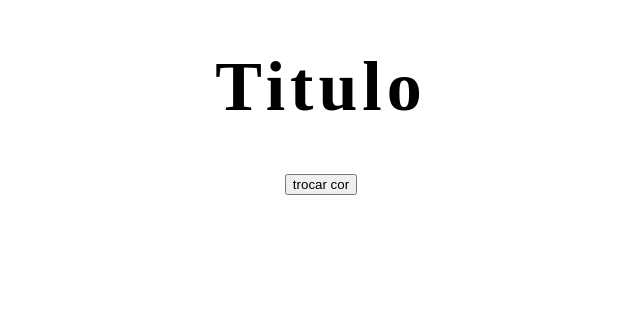
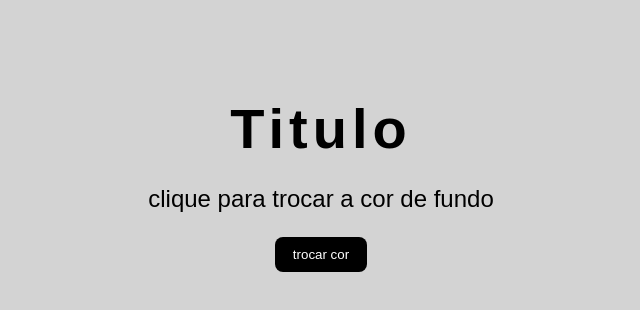
Before and after one commit to Gian-vie/web-Basic, a plain HTML site: page index.html in a window 1280 px wide. Shown: the whole page, without its empty margins (319-959 px from the left). Drawn offline with Linux system fonts and the light colour scheme.

Commit message:
proj 18 alteraçoes no css

```diff
--- a/index.html
+++ b/index.html
@@ -9,6 +9,7 @@
   <body>
     <div id="body">
       <h1 id="title">Titulo</h1>
+      <p>clique para trocar a cor de fundo</p>
       <button onclick="changeColor()">trocar cor</button>
       <!-- <ul id="numberList"></ul> -->
       <!-- <h1 id="tabelaCores"></h1> -->
--- a/main.js
+++ b/main.js
@@ -115,7 +115,7 @@ let numberList = document.getElementById("numberList");
 //     titleH1.style.color = 'red'
 // }
 
-// proj 17 obj (Math)
+// proj 17 obj (Math) random background color
 
 let cores = ['red', 'blue', 'yellow', 'green', 'grey']
 
--- a/style.css
+++ b/style.css
@@ -1,18 +1,33 @@
-p {
+body {
+    text-align: center;
+    background-color: lightgray;
+    font-family: Arial, Helvetica, sans-serif;
+    color: black;
+    padding: 50px;
+}
+/* p {
     font-size: 70px;
     color: rgb(85, 85, 85);
     font-family:'Gill Sans', 'Gill Sans MT', Calibri, 'Trebuchet MS', sans-serif;
     letter-spacing: 5px;
     text-shadow: 5px 5px rgb(255, 0, 0);
+} */
+
+p {
+    font-size: 1.5em;
 }
 
 h1 {
-    font-size: 70px;
-    color: rgb(0, 0, 0);
+    font-size: 3.5em;
+    margin-bottom: 20px;
     letter-spacing: 5px;
-    text-align: center;
 }
 
-body {
-    text-align: center;
+button {
+    background-color: black;
+    color: white;
+    border: none;
+    padding: 10px 18px;
+    border-radius: 8px;
+    cursor: pointer;
 }
```
